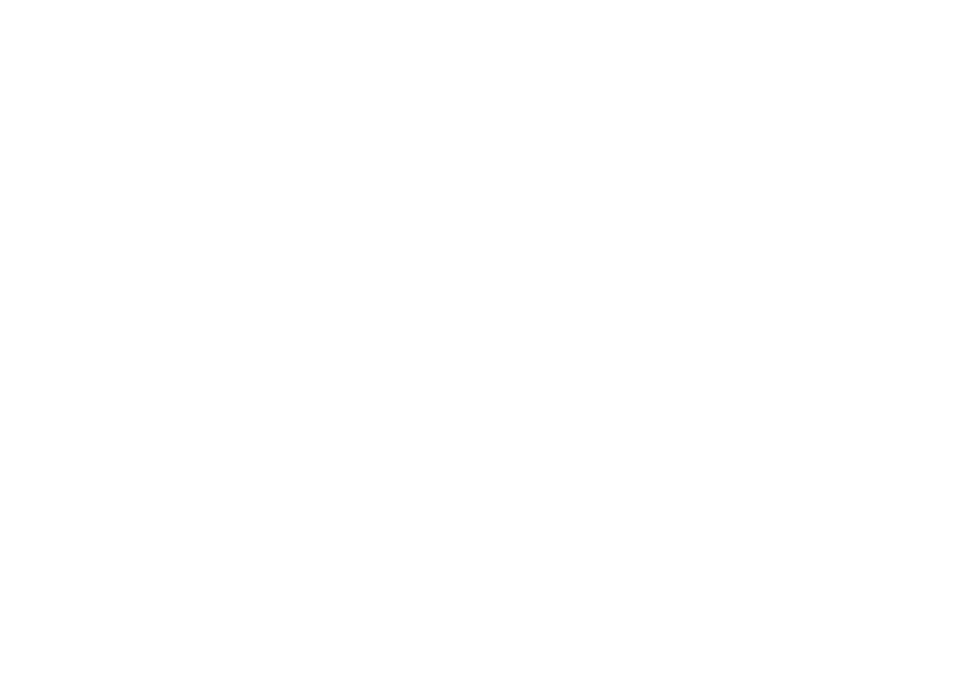
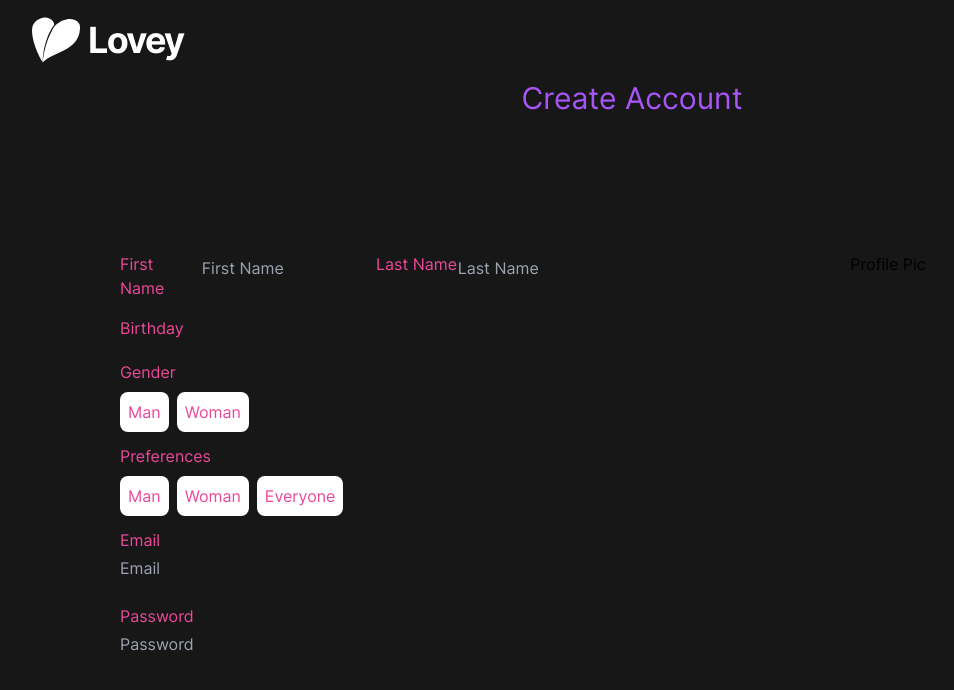
Before and after one commit to LorenzoGiorgini/Lovely-FE, a React (Create React App) app: page /SignIn in a window 1280 px wide. Shown: the top 690 px of the page, without its empty margins (8-962 px from the left). Built offline with nearby package versions, Linux system fonts and the light colour scheme.

Commit message:
fixed bugs

```diff
--- a/src/components/ButtonGroup/ButtonGroup.jsx
+++ b/src/components/ButtonGroup/ButtonGroup.jsx
@@ -3,7 +3,7 @@
 function ButtonGroup({options, info , form, setForm}) {
 
     return (
-        <div className="flex">
+        <div className="flex mb-3 mt-2">
             {form && options.map((option, index) => {
                 return (
                     <button key={index + "index"} className={`p-2 mr-2 bg-white rounded-lg ${option === form[info] && "outline-dotted" } border-pink-500 text-pink-500`} value={option} onClick={(e) => setForm({ ...form , [info]: e.target.value })}>{option}</button>
--- a/src/components/Input/Input.jsx
+++ b/src/components/Input/Input.jsx
@@ -1,6 +1,6 @@
 
 
-const Input = ({ id, placeholder }) => {
+const Input = ({ id, placeholder, name , value, handleForm }) => {
   return (
     <>
       <span className="text-pink-500 w-60">{placeholder}</span>
@@ -8,8 +8,10 @@
         type={id}
         id={id}
         placeholder={placeholder}
-        className="w-full outline-none text-purple-500 bg-transparent"
-
+        className="w-full outline-none text-purple-500 bg-transparent mt-1 mb-6"
+        name={name}
+        value={value}
+        onChange={(e) => handleForm(e)}
       />
     </>
   );
--- a/src/components/Modal/LogIn.jsx
+++ b/src/components/Modal/LogIn.jsx
@@ -8,9 +8,9 @@
   const dispatch = useDispatch();
 
 
-  const handleSubmit = (data) => {
+  const handleSubmit = (e) => {
     e.preventDefault();
-    console.log(data);
+
   };
 
   const googleLogin = () => {
@@ -19,9 +19,6 @@
 
   return (
     <div className="flex flex-col justify-center items-center font-sans">
-      <h1 className="flex justify-center text-purple-500 text-3xl mb-2">
-        Log In
-      </h1>
       <div className="w-full">
         <form onSubmit={(e) => handleSubmit(e)}>
           <Input
--- a/src/components/Modal/Modal.jsx
+++ b/src/components/Modal/Modal.jsx
@@ -1,6 +1,7 @@
 import { useDispatch } from "react-redux";
 import { setShow } from "../../redux/actions/actions";
 import CloseBtn from "../../assets/svgs/close-btn.svg";
+import Title from "../Title/Title";
 import "./modal.scss";
 
 const Modal = ({ component }) => {
@@ -23,6 +24,7 @@
             onClick={() => dispatch(setShow(false))}
           />
         </div>
+        <Title placeholder="Log In" />
         <div className="w-full h-full md:h-fit flex justify-center">
           {component}
         </div>
@@ -32,5 +34,4 @@
 };
 
 
-
 export default Modal;
--- a/src/components/Modal/SignUp.jsx
+++ b/src/components/Modal/SignUp.jsx
@@ -1,11 +1,10 @@
 import LoginHeroBtn from "../LoginHeroBtn/LoginHeroBtn";
+import Title from "../Title/Title";
 
 const SignUp = () => {
   return (
     <div className="flex flex-col justify-center items-center font-sans">
-      <h1 className="flex justify-center text-purple-500 text-3xl mb-2">
-        Create Account
-      </h1>
+      <Title placeholder="Create Account" />
       <LoginHeroBtn title={"Google"} width={"w-full"} height={"h-9"} gradient={"bg-gradient-to-l from-orange-500 to-pink-500"}/>
 
     </div>
--- /dev/null
+++ b/src/components/Title/Title.jsx
@@ -0,0 +1,10 @@
+
+function Title({placeholder}) {
+    return (
+        <h1 className="flex justify-center text-purple-500 text-3xl mb-2">
+          {placeholder}
+        </h1>
+    )
+}
+
+export default Title
--- a/src/views/Registration.jsx
+++ b/src/views/Registration.jsx
@@ -7,6 +7,7 @@
 import { TextField } from "@mui/material";
 import Input from "../components/Input/Input";
 import ButtonGroup from "../components/ButtonGroup/ButtonGroup";
+import Title from "../components/Title/Title";
 
 const Registration = () => {
   const gender = ["Man", "Woman"];
@@ -23,30 +24,54 @@
     dateOfBirth: null,
     gender: "",
     preferences: "",
+    googleId: null
   });
 
-
+  const handleForm = (e) => {
+    const value = e.target.value;
+    setForm({
+      ...form,
+      [e.target.name]: value,
+    });
+  };
 
   useEffect(() => {
     if (cookie.get("acc")) {
       setGoogleAcc(JSON.parse(cookie.get("acc").substring(2)));
+      setForm({
+        ...form,
+        googleId: JSON.parse(cookie.get("acc").substring(2)).id,
+        email: JSON.parse(cookie.get("acc").substring(2)).email
+      })
     } else {
       setGoogleAcc(null);
     }
   }, []);
 
-  return googleAcc ? (
-    <div className="bg-gray-500 h-full w-full">
+  return (
+    <div className="bg-neutral-900 h-full w-full">
       <NavBarHome />
-      <h1 className="flex items-center justify-center">Create Account</h1>
-      <div className="flex flex-col md:flex-row w-full h-full justify-around p-32">
+      <Title placeholder="Create Account" />
+      <div className="flex flex-col md:flex-row w-full h-screen justify-around p-12 md:p-32 ml-auto mr-auto">
         <div className="w-full md:w-3/6">
-          <div className="flex">
-            <Input id="text" placeholder="First Name" />
-            <Input id="text" placeholder="Last Name" />
+          <div className="flex mb-3">
+            <Input
+              id="text"
+              name="firstName"
+              value={form.firstName}
+              placeholder="First Name"
+              handleForm={handleForm}
+            />
+            <Input
+              id="text"
+              name="lastName"
+              value={form.lastName}
+              placeholder="Last Name"
+              handleForm={handleForm}
+            />
           </div>
-          <div className="flex flex-col">
-            <span className="text-pink-500">Birthday</span>
+          <div className="flex flex-col mb-3">
+            <span className="text-pink-500 mb-2">Birthday</span>
             <LocalizationProvider dateAdapter={DateAdapter}>
               <DesktopDatePicker
                 label="Birthday"
@@ -74,15 +99,41 @@
             setForm={setForm}
             info={"preferences"}
           />
-          <Input id="email" placeholder="Email" />
-          {!googleAcc && <Input id="password" placeholder="Password" />}
+          <div className="mb-3">
+            {googleAcc ? (
+              <Input
+                id="email"
+                name="email"
+                value={googleAcc.email}
+                placeholder="Email"
+                handleForm={handleForm}
+              />
+            ) : (
+              <Input
+                id="email"
+                name="email"
+                value={form.email}
+                placeholder="Email"
+                handleForm={handleForm}
+              />
+            )}
+            {!googleAcc && (
+              <Input
+                id="password"
+                name="password"
+                value={form.password}
+                placeholder="Password"
+                handleForm={handleForm}
+              />
+            )}
+          </div>
         </div>
         <div className="w-full md:w-3/6 h-full">
-          <h1>Profile Pic</h1>
+          <h1 className="text-center">Profile Pic</h1>
         </div>
       </div>
     </div>
-  ) : null;
+  );
 };
 
 export default Registration;
```
